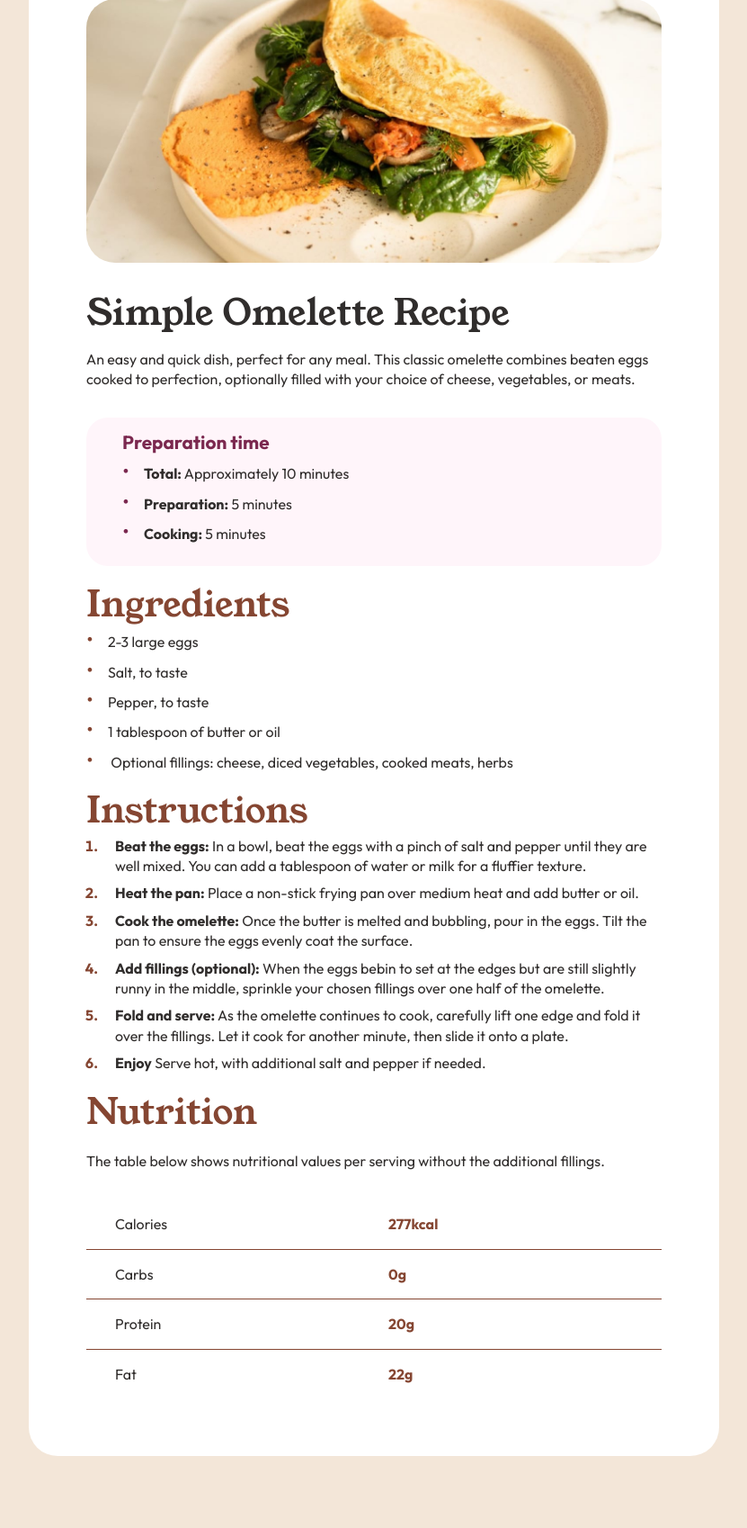
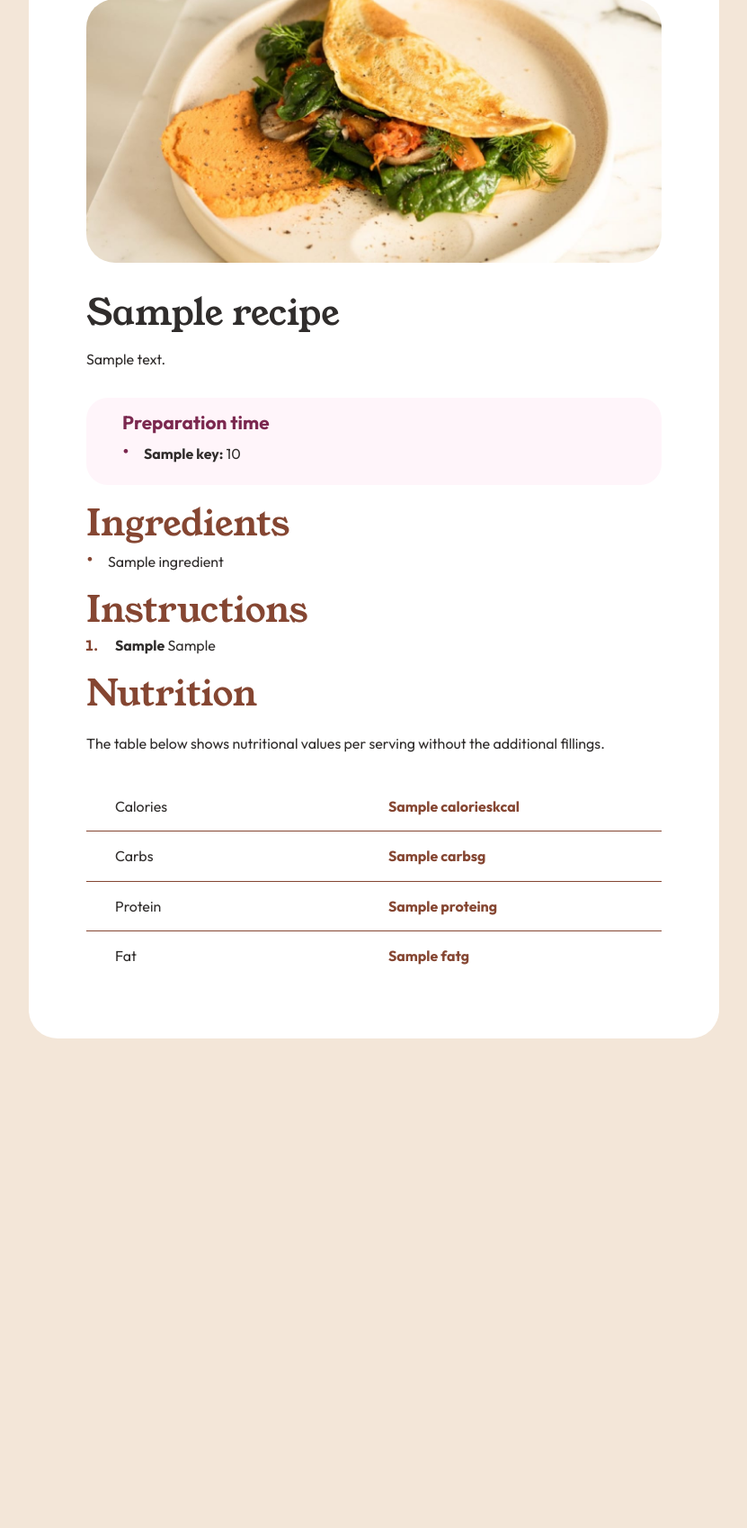
Before and after one commit to Thomas-Bezille/FrontEnd-Mentor_Recipe_page, a Django app: template src/recipe/templates/recipe/index.html in a window 1280 px wide. Shown: the part 145-1843 px from the top of the page at 90% size, without its empty margins (224-1055 px from the left). After the commit the page ends 1299 px from the top, so only its background shows below. Run offline with Django 5.2, Linux system fonts and the light colour scheme; the template is opened without the code that fills it: most values are stand-ins (such as "Sample title", 1, 10 or a date in 2020).

Commit message:
📦 NEW: Use data in recipe template

```diff
--- a/src/recipe/templates/recipe/index.html
+++ b/src/recipe/templates/recipe/index.html
@@ -11,66 +11,32 @@
   <body>
     <main>
       <img src="{% static 'images/image-omelette.jpeg' %}" alt="omelette" />
-      <h1>Simple Omelette Recipe</h1>
-      <p class="main-description">
-        An easy and quick dish, perfect for any meal. This classic omelette
-        combines beaten eggs cooked to perfection, optionally filled with your
-        choice of cheese, vegetables, or meats.
-      </p>
+      <h1>{{ recipe.name }}</h1>
+      <p class="main-description">{{ recipe.description }}</p>
 
       <div class="time-container">
         <h3>Preparation time</h3>
         <ul>
-          <li><span>Total:</span> Approximately 10 minutes</li>
-          <li><span>Preparation:</span> 5 minutes</li>
-          <li><span>Cooking:</span> 5 minutes</li>
-        </ul>
+          {% for key, duration in recipe.time.items %}
+            <li><span>{{ key }}:</span> {{ duration }}</li>
+          {% endfor %}
       </div>
 
       <div class="ingredients-container">
         <h2>Ingredients</h2>
         <ul>
-          <li>2-3 large eggs</li>
-          <li>Salt, to taste</li>
-          <li>Pepper, to taste</li>
-          <li>1 tablespoon of butter or oil</li>
-          <li>
-            Optional fillings: cheese, diced vegetables, cooked meats, herbs
-          </li>
+          {% for ingredient in recipe.ingredients %}
+            <li>{{ ingredient }}</li>
+          {% endfor %}
         </ul>
       </div>
 
       <div class="instructions-container">
         <h2>Instructions</h2>
         <ol>
-          <li>
-            <span>Beat the eggs:</span> In a bowl, beat the eggs with a pinch of
-            salt and pepper until they are well mixed. You can add a tablespoon
-            of water or milk for a fluffier texture.
-          </li>
-          <li>
-            <span>Heat the pan:</span> Place a non-stick frying pan over medium
-            heat and add butter or oil.
-          </li>
-          <li>
-            <span>Cook the omelette:</span> Once the butter is melted and
-            bubbling, pour in the eggs. Tilt the pan to ensure the eggs evenly
-            coat the surface.
-          </li>
-          <li>
-            <span>Add fillings (optional):</span> When the eggs bebin to set at
-            the edges but are still slightly runny in the middle, sprinkle your
-            chosen fillings over one half of the omelette.
-          </li>
-          <li>
-            <span>Fold and serve:</span> As the omelette continues to cook,
-            carefully lift one edge and fold it over the fillings. Let it cook
-            for another minute, then slide it onto a plate.
-          </li>
-          <li>
-            <span>Enjoy</span> Serve hot, with additional salt and pepper if
-            needed.
-          </li>
+          {% for instruction in recipe.instructions %}
+            <li><span>{{ instruction.0 }}</span> {{ instruction.1 }}</li>
+          {% endfor %}
         </ol>
       </div>
 
@@ -86,7 +52,7 @@
               <p>Calories</p>
             </div>
             <div class="table-right">
-              <p>277kcal</p>
+              <p>{{ recipe.calories }}kcal</p>
             </div>
           </div>
 
@@ -95,7 +61,7 @@
               <p>Carbs</p>
             </div>
             <div class="table-right">
-              <p>0g</p>
+              <p>{{ recipe.carbs }}g</p>
             </div>
           </div>
 
@@ -104,7 +70,7 @@
               <p>Protein</p>
             </div>
             <div class="table-right">
-              <p>20g</p>
+              <p>{{ recipe.protein }}g</p>
             </div>
           </div>
 
@@ -113,7 +79,7 @@
               <p>Fat</p>
             </div>
             <div class="table-right">
-              <p>22g</p>
+              <p>{{ recipe.fat }}g</p>
             </div>
           </div>
         </div>
--- a/src/recipe/urls.py
+++ b/src/recipe/urls.py
@@ -2,5 +2,5 @@ from django.urls import path
 from .views import recipe
 
 urlpatterns = [
-    path("", recipe, name='recipe'),
+    path("", recipe, name='recipe-view'),
 ]
--- a/src/recipe/views.py
+++ b/src/recipe/views.py
@@ -1,5 +1,7 @@
 from django.shortcuts import render
+from .data import recipies
 
 # Create your views here.
 def recipe(request):
-    return render(request, 'recipe/index.html')
+    recipe = recipies[0]
+    return render(request, 'recipe/index.html', context={"recipe": recipe})
```
Also changed, not shown: src/recipe/data.py (added, +31 -0 lines).
